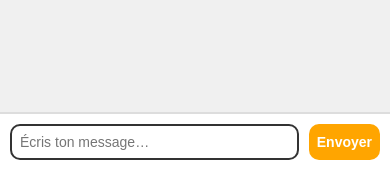
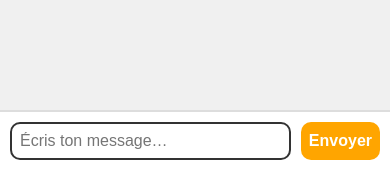
Before and after one commit to Tigroufou29/searxng-chat-agent, a Flask app: page / in a window 390 px wide. Shown: the part 674-844 px from the top of the page. Run offline with Flask 3, Linux system fonts and the light colour scheme.

Commit message:
Update chat.html

```diff
--- a/templates/chat.html
+++ b/templates/chat.html
@@ -2,7 +2,7 @@
 <html lang="fr">
 <head>
   <meta charset="UTF-8">
-  <meta name="viewport" content="width=device-width, initial-scale=1.0">
+  <meta name="viewport" content="width=device-width, initial-scale=1.0, maximum-scale=1.0, user-scalable=no">
   <title>Chat Lusk.bzh</title>
   <style>
     body {
@@ -117,7 +117,7 @@
       padding: 10px;
       border: 2px solid #333;
       border-radius: 10px;
-      font-size: 16px;
+      font-size: 16px; /* évite le zoom automatique */
     }
 
     button {
@@ -127,7 +127,7 @@
       border-radius: 10px;
       background: #FFA500;
       color: white;
-      font-size: 16px;
+      font-size: 16px; /* cohérent avec l’input */
       cursor: pointer;
       transition: 0.2s;
       font-weight: bold;
@@ -145,7 +145,7 @@
       }
 
       button, #message-input {
-        font-size: 14px;
+        font-size: 16px; /* garder >=16px pour éviter le zoom */
         padding: 8px;
       }
 
@@ -160,7 +160,11 @@
 <body>
   <div id="chat-container"></div>
   <div id="input-area">
-    <input id="message-input" type="text" placeholder="Écris ton message…" />
+    <input id="message-input"
+           type="text"
+           placeholder="Écris ton message…"
+           inputmode="text"
+           enterkeyhint="send" />
     <button onclick="sendMessage()">Envoyer</button>
   </div>
 
@@ -217,8 +221,12 @@
       }
     }
 
-    input.addEventListener("keypress", function(e) {
-      if (e.key === "Enter") sendMessage();
+    // ✅ fonctionne sur desktop + mobile
+    input.addEventListener("keydown", function(e) {
+      if (e.key === "Enter") {
+        e.preventDefault(); // empêche le saut de ligne
+        sendMessage();
+      }
     });
   </script>
 </body>
```
